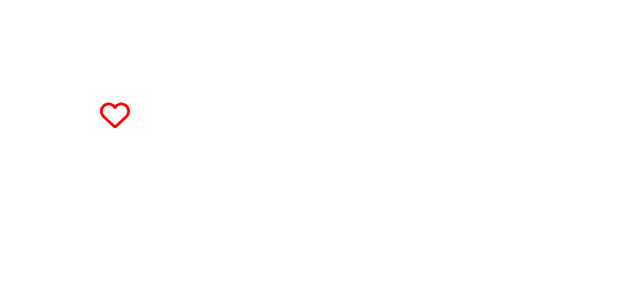
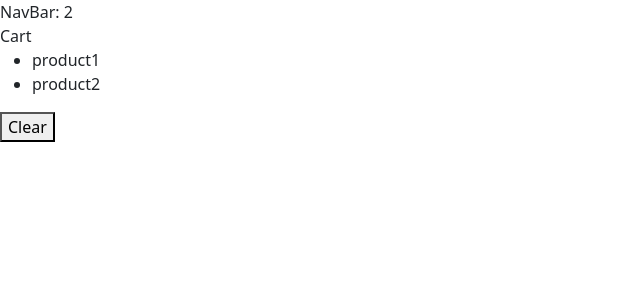
Before and after one commit to R-S-A-N-J-A-Y/MovieHub, a React (Vite) app: page / in a window 1280 px wide. Shown: the top 300 px of the page, without its empty margins (0-640 px from the left). Built offline with nearby package versions, Linux system fonts and the light colour scheme.

Commit message:
Creating an cart for practising the common state hooks for multiple components.

```diff
--- a/package.json
+++ b/package.json
@@ -11,6 +11,7 @@
   },
   "dependencies": {
     "bootstrap": "^5.3.3",
+    "immer": "^10.1.1",
     "react": "^18.3.1",
     "react-dom": "^18.3.1",
     "react-icons": "^5.3.0"
--- a/src/App.tsx
+++ b/src/App.tsx
@@ -1,11 +1,14 @@
-import Like from "./components/Like"
+import { useState } from "react";
+import NavBar from "./components/Cart/NavBar";
+import Cart from "./components/Cart/Cart";
 
 function App() {
-  return (
-    <div>
-      <Like onClick={() => console.log("Liked")}/>
-    </div>
-  );
+  const [cart, setCart] = useState(["product1", "product2"]);
+
+  return <div>
+    <NavBar cartCount = {cart.length}/>
+    <Cart cartItems = {cart} onClear={() => setCart([])}/>
+  </div>;
 }
 
 export default App;
--- /dev/null
+++ b/src/components/Cart/Cart.tsx
@@ -0,0 +1,18 @@
+interface Props {
+  cartItems: string[];
+  onClear: () => void;
+}
+
+const Cart = ({ cartItems, onClear }: Props) => {
+  return (
+    <>
+      <div>Cart</div>
+      <ul>
+        {cartItems.map(item => <li key={item}>{item}</li>)}
+      </ul>
+      <button onClick={onClear}>Clear</button>
+    </>
+  );
+};
+
+export default Cart;
--- /dev/null
+++ b/src/components/Cart/NavBar.tsx
@@ -0,0 +1,9 @@
+interface Props {
+  cartCount: number;
+}
+
+const NavBar = ({ cartCount }: Props) => {
+  return <div>NavBar: {cartCount}</div>;
+};
+
+export default NavBar;
```
Also changed, not shown: 1 other file (tests, documents, lock files or other folders).
